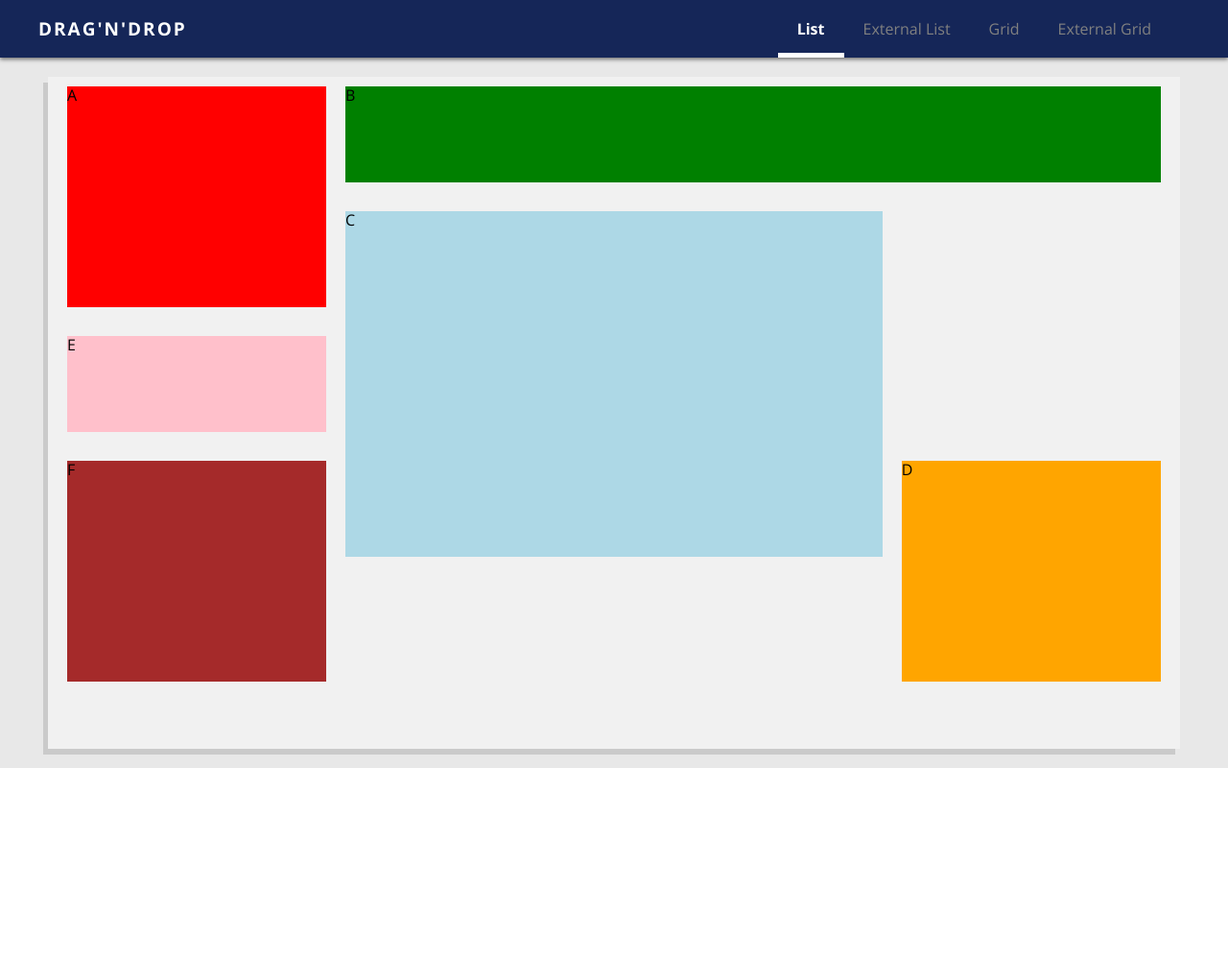
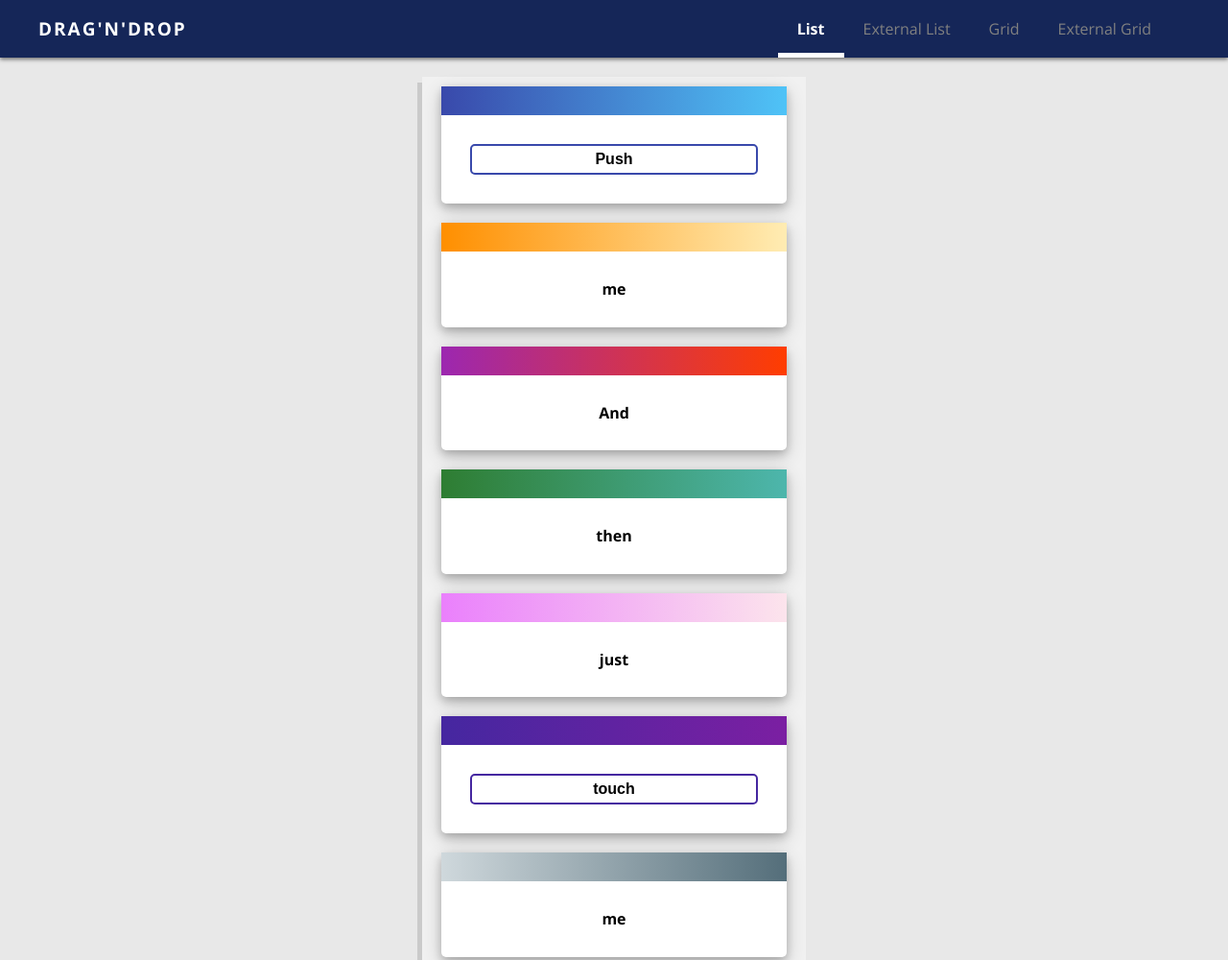
Before and after one commit to seektor/DnD_List, a website built with webpack: page src/index.html in a window 1280 px wide. Shown: the top 1000 px of the page at 96% size. Before the commit the page ends 800 px from the top, so only its background shows below. Built offline with nearby package versions, Linux system fonts and the light colour scheme.

Commit message:
ItemFactory styles refactor.

```diff
--- a/src/app/assets/styles/base.scss
+++ b/src/app/assets/styles/base.scss
@@ -4,3 +4,12 @@ html, body {
     display: flex;
     flex-direction: column;
 }
+
+input {
+    padding:5px;
+    border:2px solid #ccc;
+    -webkit-border-radius: 5px;
+    border-radius: 5px;
+    text-align: center;
+    font-weight: bold;
+}
--- a/src/app/components/Demos/ListDemo/ListDemo.ts
+++ b/src/app/components/Demos/ListDemo/ListDemo.ts
@@ -22,13 +22,16 @@ export class ListDemo {
         const list: List = new List(containerElement, { itemMarginBottom: 20 });
         const lyrics: string = "Push me And then just touch me Till I can get my satisfaction Satisfaction Satisfaction Satisfaction Satisfaction Push me And then just touch me Till I can get my satisfaction Satisfaction";
         const lyricsArray: string[] = lyrics.split(" ");
+        const gradientColors: string[][] = [...Utils.gradientColors.values()];
         for (let i = 0; i < lyricsArray.length; i++) {
             const text: string = lyricsArray[i];
             let item: HTMLElement;
+            const currentGradientColors: string[] = gradientColors[i % gradientColors.length];
+            const background: string = Utils.createLinearGradient(currentGradientColors[0], currentGradientColors[1], 90)
             if (i % 5 !== 0) {
-                item = ItemWithTextFactory(Utils.getRandomColor(), text);
+                item = ItemWithTextFactory(background, text);
             } else {
-                item = ItemWithInputFactory(Utils.getRandomColor(), text);
+                item = ItemWithInputFactory(background, text, currentGradientColors[0]);
             }
             list.addItem(item);
         }
--- a/src/app/components/List/list.scss
+++ b/src/app/components/List/list.scss
@@ -1,6 +1,5 @@
 .list {
     height: 100%;
-    overflow: auto;
     transition: background-color 0.2s ease;
     overflow-anchor: none;
 
--- a/src/app/components/Viewport/Body/Body.ts
+++ b/src/app/components/Viewport/Body/Body.ts
@@ -8,8 +8,8 @@ export class Body {
 
     constructor(container: HTMLElement) {
         this.constructComponent(container);
-        // const listDemo = new ListDemo(this.bodyElement);
-        const gridDemo = new GridDemo(this.bodyElement);
+        const listDemo = new ListDemo(this.bodyElement);
+        // const gridDemo = new GridDemo(this.bodyElement);
     }
 
     private constructComponent(container: HTMLElement): void {
--- a/src/app/components/Viewport/Factories/ItemFactory/ItemFactory.ts
+++ b/src/app/components/Viewport/Factories/ItemFactory/ItemFactory.ts
@@ -1,28 +1,31 @@
 import { Utils } from "../../../../utils/Utils";
 import ItemFactoryAttributeHooks from "./structures/ItemFactoryAttributeHooks";
+import ItemFactoryClassHooks from "./structures/ItemFactoryClassHooks";
 
-export function ItemFactory(color: string): HTMLElement {
+export function ItemFactory(background: string): HTMLElement {
     const itemTemplate: string = require("./item-factory.tpl.html");
     const itemElement: HTMLElement = Utils.createElementFromTemplate(itemTemplate);
     const headerElement: HTMLElement = Utils.getElementByAttribute(itemElement, ItemFactoryAttributeHooks.header);
-    const avatarElement: HTMLElement = Utils.getElementByAttribute(itemElement, ItemFactoryAttributeHooks.avatar);
-    headerElement.style.backgroundColor = color;
-    avatarElement.style.backgroundColor = color;
+    headerElement.style.background = background;
     return itemElement;
 }
 
-export function ItemWithTextFactory(color: string, text: string): HTMLElement {
-    const itemElement: HTMLElement = ItemFactory(color);
-    const bodyElement: HTMLElement = Utils.getElementByAttribute(itemElement, ItemFactoryAttributeHooks.content);
-    bodyElement.innerHTML = text;
+export function ItemWithTextFactory(background: string, text: string): HTMLElement {
+    const itemElement: HTMLElement = ItemFactory(background);
+    const bodyElement: HTMLElement = Utils.getElementByAttribute(itemElement, ItemFactoryAttributeHooks.body);
+    bodyElement.classList.add(ItemFactoryClassHooks.text);
+    bodyElement.innerHTML = `<span>${text}</span>`;
     return itemElement;
 }
 
-export function itemWithInputFactory(color: string, text: string): HTMLElement {
-    const itemElement: HTMLElement = ItemFactory(color);
-    const bodyElement: HTMLElement = Utils.getElementByAttribute(itemElement, ItemFactoryAttributeHooks.content);
+export function itemWithInputFactory(background: string, text: string, inputBorderColor?: string): HTMLElement {
+    const itemElement: HTMLElement = ItemFactory(background);
+    const bodyElement: HTMLElement = Utils.getElementByAttribute(itemElement, ItemFactoryAttributeHooks.body);
     const input = document.createElement("input");
     input.value = text;
+    if (inputBorderColor) {
+        input.style.borderColor = inputBorderColor;
+    }
     bodyElement.append(input);
     return itemElement;
 }
--- a/src/app/components/Viewport/Factories/ItemFactory/item-factory.scss
+++ b/src/app/components/Viewport/Factories/ItemFactory/item-factory.scss
@@ -4,63 +4,22 @@
     display: flex;
     flex-direction: column;
     background-color: white;
+    box-shadow: 0 4px 8px 0 rgba(0, 0, 0, 0.2), 0 6px 20px 0 rgba(0, 0, 0, 0.19);
+    border-radius: 5px;
 
     &__header {
-        height: 20px;
-        cursor: pointer;
+        height: 30px;
     }
 
     &__body {
+        padding: 30px;
         display: flex;
-        flex-grow: 1;
+        text-align: center;
+        justify-content:center;
+        flex-direction:column;
     }
 
-    &__main-content {
-        width: 100%;
-        text-align: center;
+    &__body-text {
         font-weight: bold;
-
-        &:before {
-            content: '';
-            display: inline-block;
-            height: 100%;
-            vertical-align: middle;
-            margin-right: -0.25em; /* Adjusts for spacing */
-          }
-
-        input {
-            text-align: center;
-            font-weight: bold;
-        }
-    }
-
-    &__side-content {
-        width: 12%;
-        padding: 10px;
-        display: flex;
-        flex-direction: column;
-        justify-content: space-around;
-    }
-
-    &__avatar-wrapper {
-        position: relative;
-        width: 100%;
-
-        &:before {
-            content: '';
-            display: block;
-            padding-top: 100%;
-        }
-    }
-
-    &__avatar {
-        position: absolute;
-        top: 0;
-        left: 0;
-        bottom: 0;
-        right: 0;
-        background-color: #bbb;
-        border-radius: 50%;
-        display: inline-block;
     }
 }
--- a/src/app/components/Viewport/Factories/ItemFactory/item-factory.tpl.html
+++ b/src/app/components/Viewport/Factories/ItemFactory/item-factory.tpl.html
@@ -1,11 +1,4 @@
 <div class="item-factory">
-    <div class="item-factory__header" item-factory__header list-item__drag-anchor list-item__click-anchor></div>
-    <div class="item-factory__body">
-        <div class="item-factory__side-content">
-            <div class="item-factory__avatar-wrapper">
-                <div class="item-factory__avatar" item-factory__avatar></div>
-            </div>
-        </div>
-        <div class="item-factory__main-content" item-factory__main-content></div>
-    </div>
+    <div class="item-factory__header" item-factory__header></div>
+    <div class="item-factory__body" item-factory__body></div>
 </div>
--- a/src/app/components/Viewport/Factories/ItemFactory/structures/ItemFactoryAttributeHooks.ts
+++ b/src/app/components/Viewport/Factories/ItemFactory/structures/ItemFactoryAttributeHooks.ts
@@ -1,11 +1,9 @@
 export interface TItemFactoryAttributeHooks {
     header: string;
-    avatar: string;
-    content: string;
+    body: string;
 }
 
 export default {
     header: "item-factory__header",
-    avatar: "item-factory__avatar",
-    content: "item-factory__main-content",
+    body: "item-factory__body",
 } as TItemFactoryAttributeHooks;
--- /dev/null
+++ b/src/app/components/Viewport/Factories/ItemFactory/structures/ItemFactoryClassHooks.ts
@@ -0,0 +1,7 @@
+export interface TItemFactoryClassHooks {
+    text: string;
+}
+
+export default {
+    text: 'item-factory__body-text'
+} as TItemFactoryClassHooks
--- a/src/app/utils/Utils.ts
+++ b/src/app/utils/Utils.ts
@@ -1,4 +1,17 @@
 export class Utils {
+
+    public static gradientColors: Map<string, string[]> = new Map([
+        ['blue', ['#3949AB', '#4FC3F7']],
+        ['orange', ['#FF8F00', '#FFECB3']],
+        ['red', ['#9C27B0', '#FF3D00']],
+        ['green', ['#2E7D32', '#4DB6AC']],
+        ['pink', ['#EA80FC', '#FCE4EC']],
+        ['violet', ['#4527A0', '#7B1FA2']],
+        ['gray', ['#CFD8DC', '#546E7A']],
+        ['lightBlue', ['#C5CAE9', '#B3E5FC']],
+        ['pinkOrange', ['#D500F9', '#FFA000']],
+        ['aquamarine', ['#00E5FF', '#CCFF90']]
+    ]);
 
     public static createElementFromTemplate(template: string): HTMLElement {
         return document.createRange().createContextualFragment(template).firstElementChild as HTMLElement;
@@ -16,4 +29,8 @@ export class Utils {
         }
         return color;
     }
+
+    public static createLinearGradient(colorA: string, colorB: string, angleInDeg: number): string {
+        return `linear-gradient(${angleInDeg}deg, ${colorA}, ${colorB})`;
+    }
 }
```
